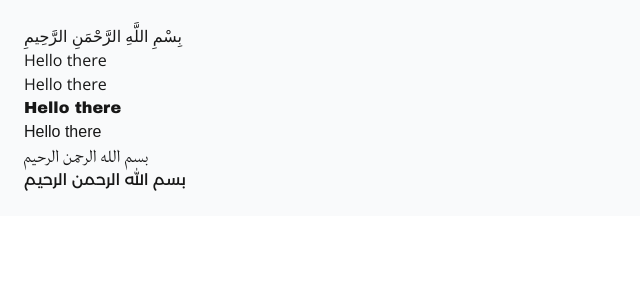
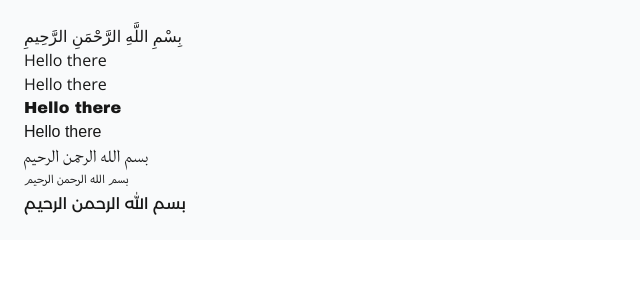
Before and after one commit to AhmedNasser1010/portfolio-v3, a Next.js app: page / in a window 1280 px wide. Shown: the top 300 px of the page, without its empty margins (0-640 px from the left). Built offline with nearby package versions, Linux system fonts and the light colour scheme; a web font is replaced by a local one.

Commit message:
add myriad arabic font

```diff
--- a/app/page.tsx
+++ b/app/page.tsx
@@ -7,6 +7,7 @@ export default function Home() {
       <p className="font-archivo">Hello there</p>
       <p className="font-dream">Hello there</p>
       <p className="font-palatino">بسم الله الرحمن الرحيم</p>
+      <p className="font-myriad">بسم الله الرحمن الرحيم</p>
       <p className="font-montserrat">بسم الله الرحمن الرحيم</p>
     </div>
   );
--- a/tailwind.config.js
+++ b/tailwind.config.js
@@ -12,6 +12,7 @@ module.exports = {
         archivo: ["var(--font-archivo)"],
         dream: ["var(--font-dream)"],
         palatino: ["var(--font-palatino)"],
+        myriad: ["var(--font-myriad)"],
         montserrat: ["var(--font-montserrat)"],
       },
     },
```
